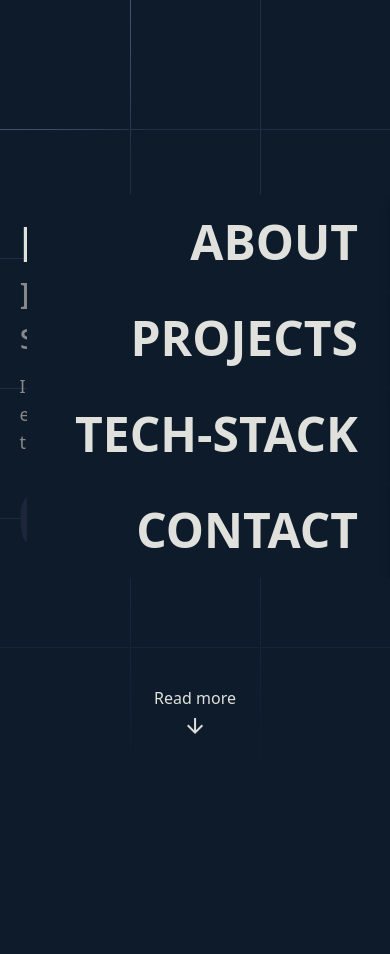
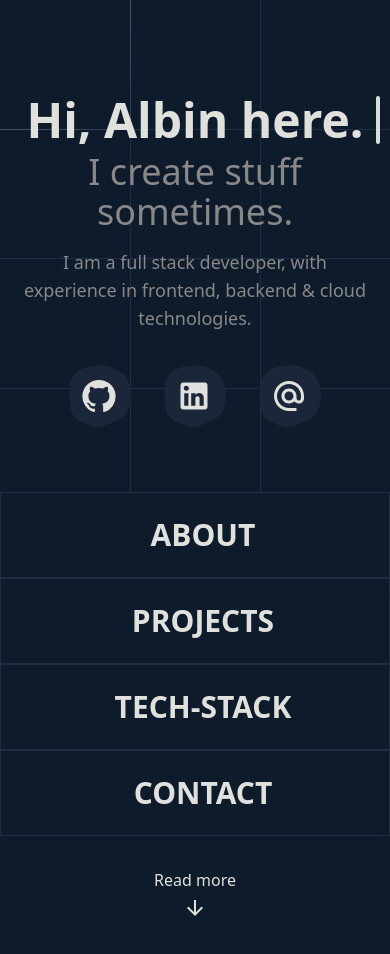
Before and after one commit to albinkarvling/portfolio-new, a Next.js app: page / in a window 390 px wide. Shown: the top 954 px of the page. Built offline with nearby package versions, Linux system fonts and the light colour scheme.

Commit message:
make hero page responsive

```diff
--- a/components/Hero/Hero.tsx
+++ b/components/Hero/Hero.tsx
@@ -15,11 +15,12 @@ export function Hero() {
     useAnimateIntoView(textRef, {delay: 1000});
 
     return (
-        <section className="relative w-full h-[95dvh]" id="hero-section">
+        <section className="relative w-full lg:h-[100dvh]" id="hero-section">
             <HeroBackground />
 
-            <div className="h-[calc(100%-30px)] w-main max-w-main mx-auto flex items-center">
-                <div className="w-[480px] max-w-full grid place-items-start">
+            <div className="h-full pt-24 lg:pt-0 flex flex-col lg:justify-center">
+                <div className="w-main max-w-main mx-auto flex flex-col items-center lg:items-start">
+                    <div className="w-[480px] max-w-full text-center lg:text-left grid place-items-center lg:place-items-start">
                         <HeroTypingHeader />
                         <p
                             className="mt-2 text-4xl text-text-secondary"
@@ -33,16 +34,17 @@ export function Hero() {
                             style={DEFAULT_INITIAL_STATE}
                             ref={textRef}
                         >
-                        I am a full stack developer, with experience in frontend, backend
-                        & cloud technologies.
+                            I am a full stack developer, with experience in frontend,
+                            backend & cloud technologies.
                         </p>
+                    </div>
                     <HeroLinks />
                 </div>
-                <HeroNavigation />
+                <HeroNavigation className="mt-16 lg:mt-0" />
             </div>
 
             <button
-                className="absolute bottom-16 left-2/4 -translate-x-2/4 grid place-items-center gap-1"
+                className="mt-8 lg:mt-0 mx-auto lg:absolute bottom-16 left-2/4 lg:-translate-x-2/4 grid place-items-center gap-1"
                 data-spotlight
             >
                 Read more
--- a/components/Hero/HeroBackground.tsx
+++ b/components/Hero/HeroBackground.tsx
@@ -8,6 +8,8 @@ const HOVER_RADIUS = 400;
 const TRANSITION_DURATION = 200; // Transition duration in ms
 const LERP_SPEED = 0.05; // Adjust for more or less lag (0.05 = more lag, 0.2 = less lag)
 const GRID_FADE_START = 60; // The percentage at which the grid starts to fade out
+const GRID_FADE_END_LARGE = 100;
+const GRID_FADE_END_SMALL = 70;
 
 type HeroGridProps = {
     spotlight?: boolean;
@@ -32,11 +34,19 @@ const HeroGrid = forwardRef(({spotlight, containerRef}: HeroGridProps, ref) => {
 
     return (
         <div
-            className={twMerge("absolute w-full h-full pointer-events-none")}
-            style={{
-                maskImage: `linear-gradient(to bottom, rgba(0, 0, 0, 1) ${GRID_FADE_START}%, rgba(0, 0, 0, 0) 100%)`,
-                WebkitMaskImage: `linear-gradient(to bottom, rgba(0, 0, 0, 1) ${GRID_FADE_START}%, rgba(0, 0, 0, 0) 100%)`,
-            }}
+            className={twMerge(
+                "absolute w-full h-full pointer-events-none",
+                "[--grid-fade-end:var(--grid-fade-end-small)] lg:[--grid-fade-end:var(--grid-fade-end-large)]",
+            )}
+            style={
+                {
+                    maskImage: `linear-gradient(to bottom, rgba(0, 0, 0, 1) var(--grid-fade-start), rgba(0, 0, 0, 0) var(--grid-fade-end))`,
+                    WebkitMaskImage: `linear-gradient(to bottom, rgba(0, 0, 0, 1) var(--grid-fade-start), rgba(0, 0, 0, 0) var(--grid-fade-end))`,
+                    "--grid-fade-start": `${GRID_FADE_START}%`,
+                    "--grid-fade-end-small": `${GRID_FADE_END_SMALL}%`,
+                    "--grid-fade-end-large": `${GRID_FADE_END_LARGE}%`,
+                } as React.CSSProperties
+            }
         >
             <div data-row-count={rowCount} ref={ref as React.RefObject<HTMLDivElement>}>
                 {Array.from({length: rowCount}).map((_, index) => (
--- a/components/Hero/HeroNavigation.tsx
+++ b/components/Hero/HeroNavigation.tsx
@@ -10,6 +10,7 @@ const NAVBAR_TABS = [
     {id: 4, title: "Contact"},
 ];
 
+const BREAKPOINT = 1024;
 const INITIAL_ANIMATE_STATE = {
     opacity: 0,
     transform: "translateX(100%)",
@@ -18,7 +19,7 @@ const END_ANIMATE_STATE = {
     opacity: 1,
     transform: "translateX(0)",
 };
-export function HeroNavigation() {
+export function HeroNavigation({className}: {className?: string}) {
     const containerRef = useRef<HTMLDivElement>(null);
     const listRef = useRef<HTMLUListElement>(null);
     const tabRefs = NAVBAR_TABS.map(() => createRef<HTMLLIElement>());
@@ -33,6 +34,12 @@ export function HeroNavigation() {
             // Reset styles to get the actual width/height
             container.style.width = "";
             container.style.height = "";
+
+            if (window.innerWidth < BREAKPOINT) {
+                container.style.width = "100%";
+                container.style.top = "";
+                return;
+            }
 
             const rowCount = Number(
                 document
@@ -69,39 +76,51 @@ export function HeroNavigation() {
 
     useAnimateIntoView(tabRefs[0], {
         initialState: END_ANIMATE_STATE,
+        threshold: 100,
         delay: 300,
     });
     useAnimateIntoView(tabRefs[1], {
         initialState: INITIAL_ANIMATE_STATE,
+        threshold: 100,
         delay: 500,
     });
     useAnimateIntoView(tabRefs[2], {
         initialState: INITIAL_ANIMATE_STATE,
+        threshold: 100,
         delay: 700,
     });
     useAnimateIntoView(tabRefs[3], {
         initialState: INITIAL_ANIMATE_STATE,
+        threshold: 100,
         delay: 900,
     });
 
     return (
         <nav
-            className="z-10 absolute right-0 flex justify-end items-center overflow-hidden"
+            className={twMerge(
+                "z-10 lg:absolute lg:right-0 flex justify-end items-center overflow-hidden",
+                className,
+            )}
             ref={containerRef}
         >
             <ul
-                className="w-full h-full grid grid-rows-4 bg-background-primary"
+                className="w-full h-full grid sm:grid-cols-2 lg:grid-cols-[unset] lg:grid-rows-4 bg-background-primary"
                 ref={listRef}
             >
                 {NAVBAR_TABS.map((tab, index) => (
-                    <li style={INITIAL_ANIMATE_STATE} ref={tabRefs[index]} key={tab.id}>
+                    <li
+                        className="group"
+                        style={INITIAL_ANIMATE_STATE}
+                        ref={tabRefs[index]}
+                        key={tab.id}
+                    >
                         <button
                             className={twMerge(
-                                "relative z-10 w-full h-full p-6 pr-8 pl-12 uppercase font-bold text-5xl whitespace-nowrap flex items-center justify-end",
-                                "[--extra-width:24px] after:z-[-1] after:absolute after:-right-[calc(100%+var(--extra-width))] after:h-full after:w-[calc(100%+var(--extra-width))] after:transition-[right] after:duration-300 after:ease-in-out after:shadow-lg after:border-y-2 after:border-y-background-tertiary/40 after:bg-gradient-to-l after:bg-background-secondary/30",
-                                "hover:after:right-0",
+                                "relative z-10 w-full h-full p-6 pr-8 pl-12 uppercase font-bold text-3xl lg:text-5xl whitespace-nowrap flex items-center justify-center lg:justify-end overflow-hidden",
+                                "[--extra-width:24px] after:z-[-1] after:absolute group-odd:after:right-[calc(100%+var(--extra-width))] after:-right-[calc(100%+var(--extra-width))] after:h-full after:w-[calc(100%+var(--extra-width))] after:transition-[right] after:duration-300 after:ease-in-out after:shadow-lg after:border-y-2 after:border-y-background-tertiary/40 after:bg-gradient-to-l after:bg-background-secondary/30",
+                                "border-[1px] border-background-tertiary lg:border-none",
+                                "group-odd:hover:after:right-0 hover:after:right-0",
                             )}
-                            style={{}}
                             data-spotlight
                         >
                             {tab.title}
```
Lines whose indentation alone changed are shown as unchanged.
